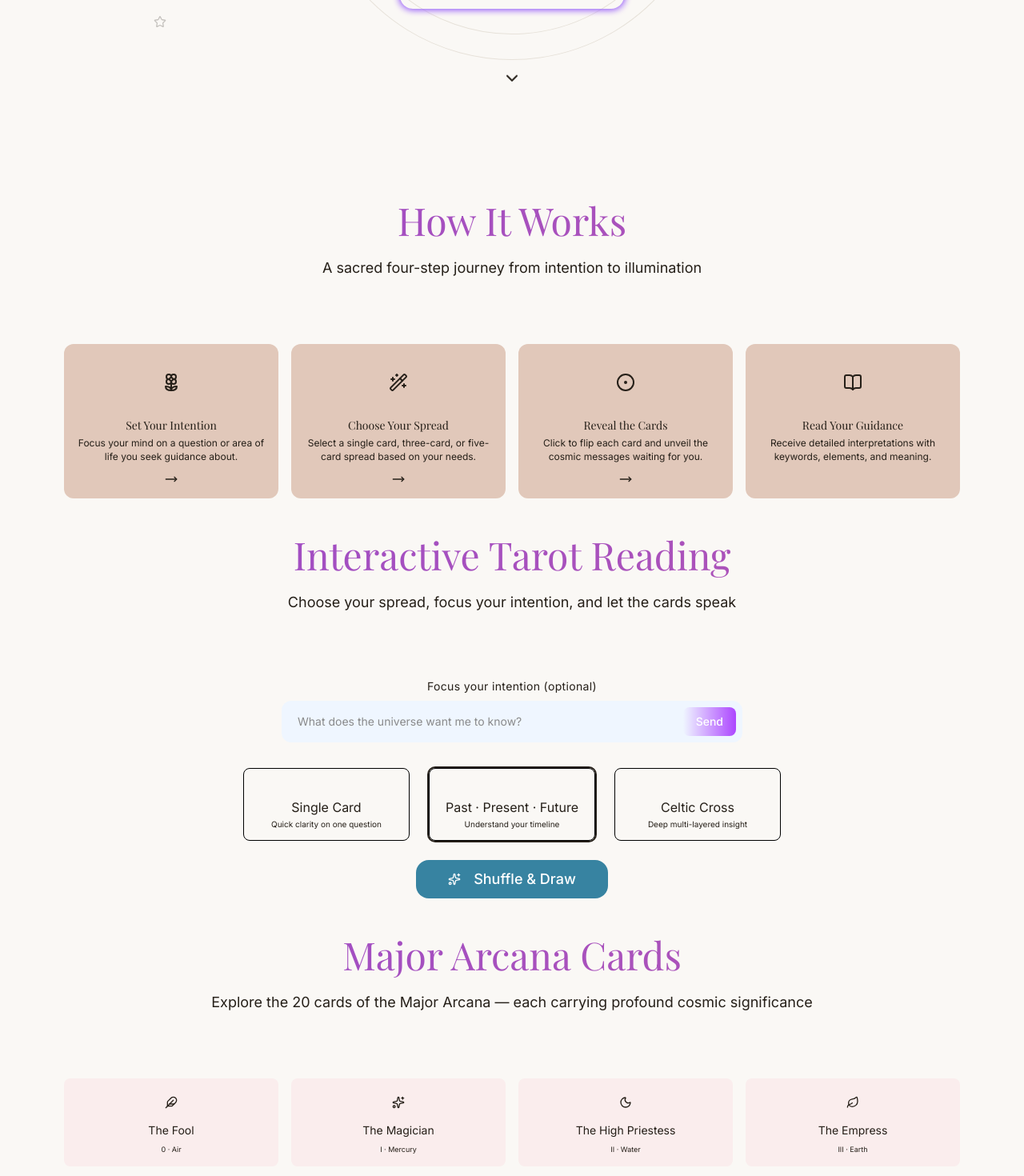
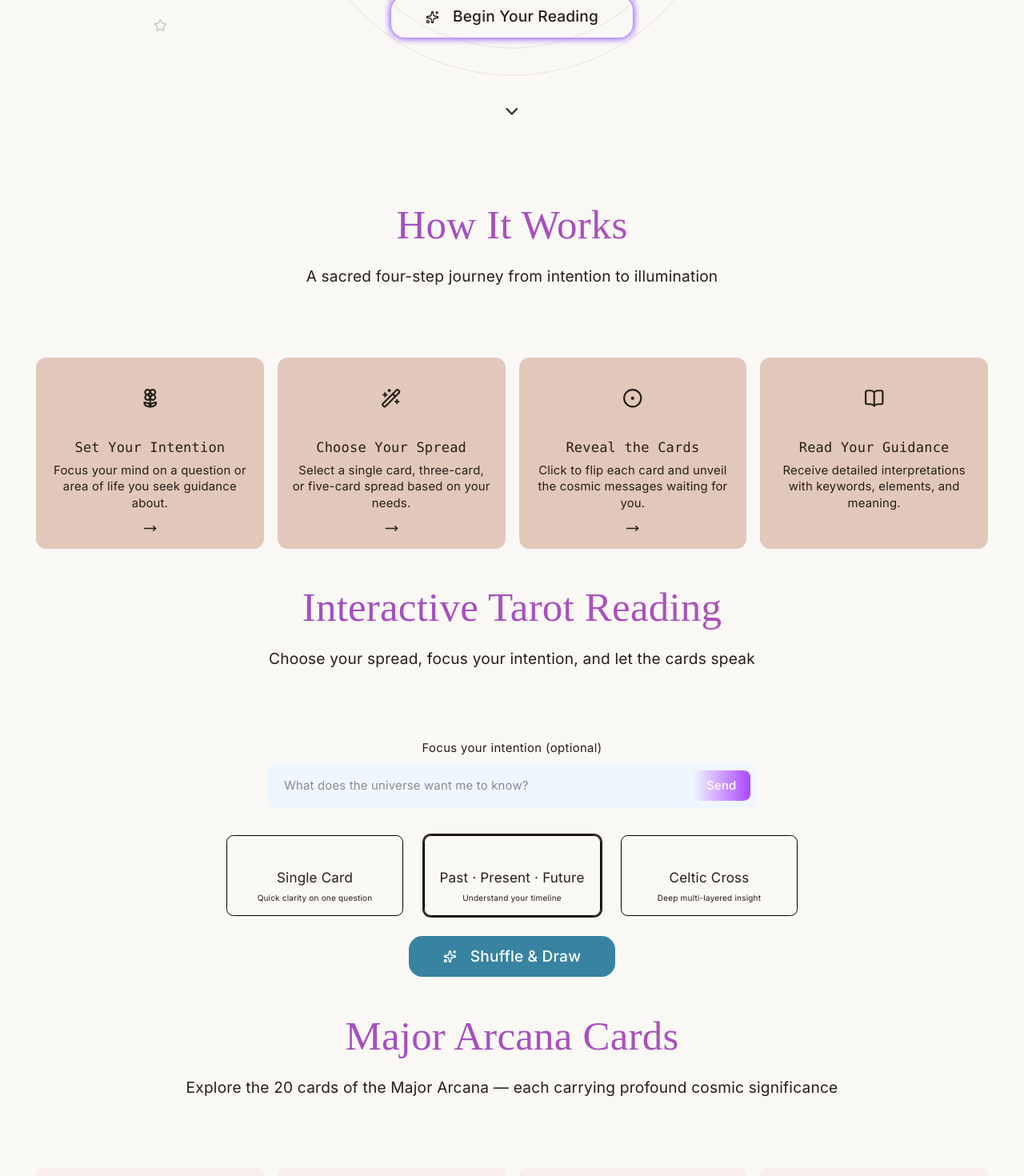
Before and after one commit to jyotiverma-uidesign/astrology-web, a React (Vite) app: page /tarot in a window 1280 px wide. Shown: the part 640-2110 px from the top of the page at 80% size. Built offline with nearby package versions, Linux system fonts and the light colour scheme.

Commit message:
chnages the font size

```diff
--- a/src/index.css
+++ b/src/index.css
@@ -1,5 +1,5 @@
 
-@import url('https://fonts.googleapis.com/css2?family=Playfair+Display:wght@400;500;600;700;800&family=Inter:wght@300;400;500;600;700&display=swap');
+@import url('https://fonts.googleapis.com/css2?family=Inter:wght@300;400;500;600;700&display=swap');
 @import "tailwindcss";
 @layer base {
   :root {
@@ -58,6 +58,10 @@ html, body, #root {
   width: 100%;
   margin: 0;
   padding: 0;
+    font-family: 'Inter', sans-serif;
+  font-size: 17px;   /* 👈 thoda bada */
+  line-height: 1.7;
+  letter-spacing: 0.2px;
 }
 html {
   scroll-behavior: smooth;
--- a/src/pages/Footer/Footer.tsx
+++ b/src/pages/Footer/Footer.tsx
@@ -28,8 +28,8 @@ export default function Footer() {
               <img src={logo} alt="Astro Tulika" className="w-10 h-10 rounded-full object-cover" />
               <span className="font-heading text-lg font-bold">Astro Tulika</span>
             </div>
-            <p className="text-sm opacity-70 mb-2">Decode patterns, not just numbers.</p>
-            <p className="text-xs opacity-50">Helping you understand numbers, patterns and energy with more clarity and alignment.</p>
+            <p className="text-md font-normal opacity-70 mb-2">Decode patterns, not just numbers.</p>
+            <p className="text-sm opacity-50">Helping you understand numbers, patterns and energy with more clarity and alignment.</p>
           </div>
           <div>
             <h4 className="font-heading font-semibold mb-3">Quick Links</h4>
@@ -60,7 +60,7 @@ export default function Footer() {
 
 
             </div>
-            <p className="text-xs opacity-50 mt-4">Numerology • Vedic Alignment • Tarot • Crystal Guidance</p>
+            <p className="text-sm opacity-50 mt-4">Numerology • Vedic Alignment • Tarot • Crystal Guidance</p>
           </div>
         </div>
         <div className="border-t border-primary-foreground/10 mt-8 pt-6 text-center text-sm opacity-50">
--- a/src/pages/TarotPage.tsx
+++ b/src/pages/TarotPage.tsx
@@ -287,11 +287,11 @@ alert("Your question has been submitted successfully. You will receive a respons
             </div>
           </div>
 
-          <h3 className="text-sm font-heading text-foreground mb-1">
+          <h3 className="text-md font-mono font-heading text-foreground mb-1">
             {item.title}
           </h3>
 
-          <p className="text-xs text-muted-foreground leading-snug">
+          <p className="text-sm text-muted-foreground leading-snug">
             {item.desc}
           </p>
 
@@ -537,11 +537,11 @@ alert("Your question has been submitted successfully. You will receive a respons
               <Icon className="w-4 h-4 text-primary font-bold" />
             </div>
 
-            <p className="text-sm font-heading text-foreground leading-tight">
+            <p className="text-sm font-normal font-heading text-foreground leading-tight">
               {card.name}
             </p>
 
-            <span className="text-[9px] text-muted-foreground">
+            <span className="text-[12px] text-muted-foreground">
               {card.numeral} · {card.element}
             </span>
           </motion.div>
@@ -582,13 +582,13 @@ alert("Your question has been submitted successfully. You will receive a respons
           {dailyCard.name}
         </h3>
 
-        <p className="text-sm leading-relaxed mb-3">
+        <p className="text-md leading-relaxed mb-3">
           {dailyCard.meaning}
         </p>
 
         <div className="flex flex-wrap gap-2 justify-center md:justify-start">
           {dailyCard.keywords.map((k) => (
-            <span key={k} className="text-xs px-2 py-1 rounded-full bg-primary/10">
+            <span key={k} className="text-sm px-2 py-1 rounded-full bg-primary/10">
               {k}
             </span>
           ))}
@@ -622,7 +622,7 @@ alert("Your question has been submitted successfully. You will receive a respons
         >
           <Quote className="w-5 h-5 text-gold/30 mb-2" />
 
-          <p className="text-foreground/80 text-sm leading-relaxed mb-3 italic line-clamp-3">
+          <p className="text-foreground/80 text-md leading-relaxed mb-3 italic line-clamp-3">
             "{t.text}"
           </p>
 
```
